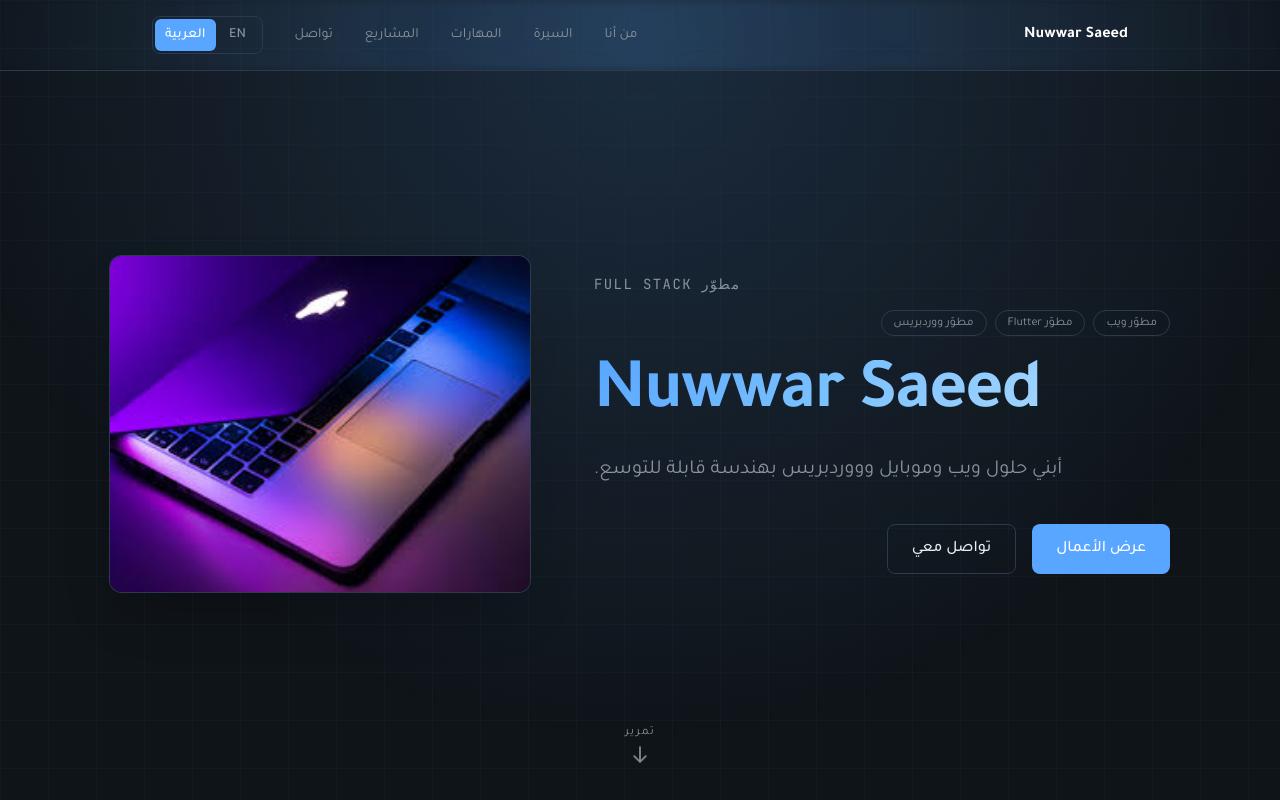
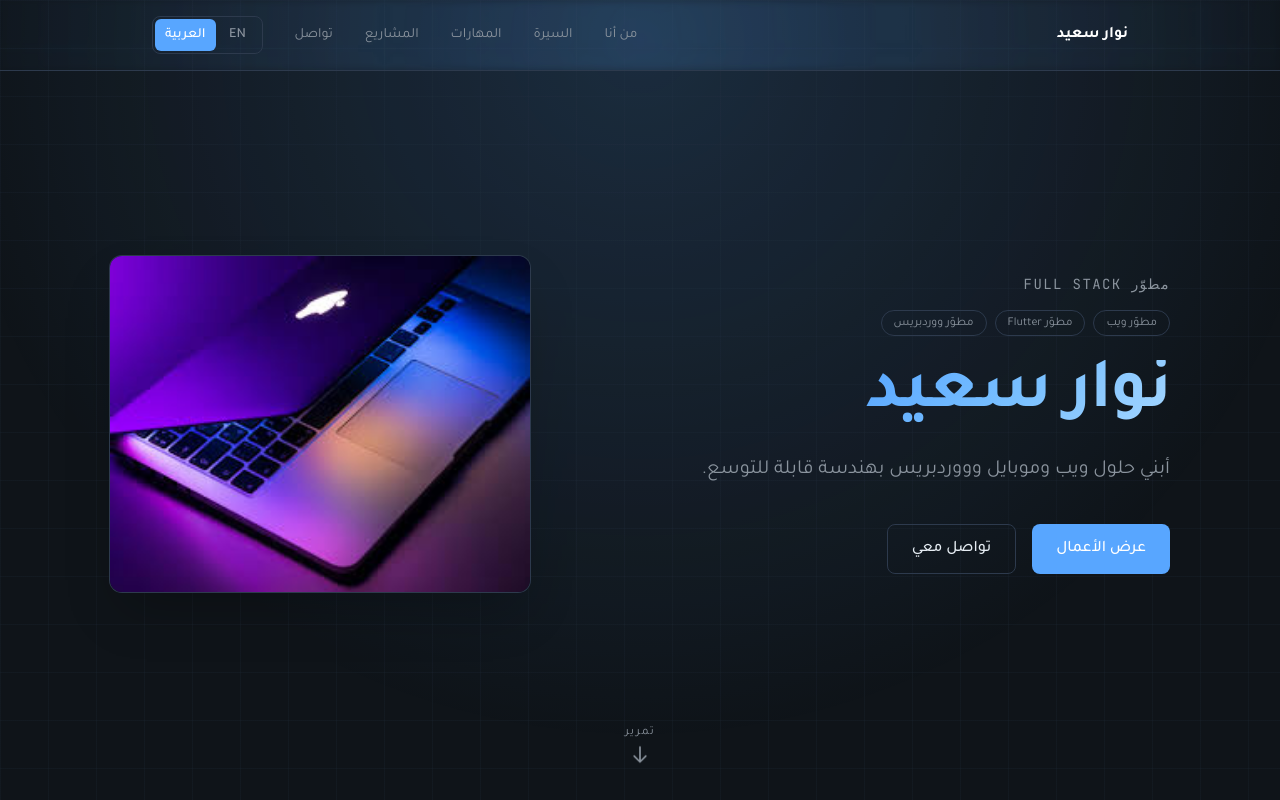
Before and after one commit to NuwrSaeed89/Nuwwar-portfolio, a Next.js app: page /ar in a window 1280 px wide. Shown: the top 800 px of the page. Built offline with nearby package versions, Linux system fonts and the light colour scheme.

Commit message:
add animi1

```diff
--- a/src/app/[locale]/layout.tsx
+++ b/src/app/[locale]/layout.tsx
@@ -5,11 +5,11 @@ import { isValidLocale, type Locale } from "@/i18n/config";
 
 const titles: Record<Locale, string> = {
   en: "Nuwwar Saeed | WordPress Developer",
-  ar: "نوّار سعيد | مطوّر ووردبريس",
+  ar: "نوار سعيد | مطوّر ووردبريس",
 };
 const descriptions: Record<Locale, string> = {
   en: "Portfolio of Nuwwar Saeed — WordPress developer specializing in themes, plugins, and custom solutions.",
-  ar: "معرض أعمال نوّار سعيد — مطوّر ووردبريس متخصص في القوالب والإضافات والحلول المخصصة.",
+  ar: "معرض أعمال نوار سعيد — مطوّر ووردبريس متخصص في القوالب والإضافات والحلول المخصصة.",
 };
 
 export function generateStaticParams() {
--- a/src/components/Header.tsx
+++ b/src/components/Header.tsx
@@ -21,7 +21,7 @@ export default function Header() {
     <header className="fixed top-0 left-0 right-0 z-50 border-b border-[var(--border)] bg-[var(--bg)]/90 backdrop-blur-sm">
       <div className="max-w-5xl mx-auto px-6 py-4 flex items-center justify-between">
         <Link href={`/${locale}`} className="font-semibold text-white">
-          Nuwwar Saeed
+          {t("site.name")}
         </Link>
         <nav className="hidden sm:flex items-center gap-8">
           {linkKeys.map(({ href, key }) => (
--- a/src/components/Hero.tsx
+++ b/src/components/Hero.tsx
@@ -13,8 +13,9 @@ export default function Hero() {
       <div className="absolute inset-0 bg-gradient-to-b from-[var(--bg)]/80 via-transparent to-[var(--bg)] pointer-events-none" />
       <div className="relative z-10 w-full max-w-6xl mx-auto px-6 flex flex-col lg:flex-row items-center justify-center gap-12 lg:gap-16">
         <div
-          className={`flex-1 text-center lg:text-left max-w-xl ${textAnim}`}
+          className={`flex-1 text-center lg:text-start max-w-xl ${textAnim}`}
           style={{ animationDelay: "0ms" }}
+          dir={dir}
         >
           <p className="font-mono text-sm text-[var(--muted)] uppercase tracking-widest mb-4">
             {t("hero.badge")}
@@ -31,7 +32,7 @@ export default function Hero() {
             </span>
           </div>
           <h1 className="text-5xl sm:text-6xl md:text-7xl font-bold tracking-tight mb-6">
-            <span className="gradient-text">Nuwwar Saeed</span>
+            <span className="gradient-text inline-block">{t("site.name")}</span>
           </h1>
           <p className="text-xl text-[var(--muted)] max-w-2xl mx-auto lg:mx-0 mb-10">
             {t("hero.tagline")}
--- a/src/components/Skills.tsx
+++ b/src/components/Skills.tsx
@@ -10,13 +10,13 @@ type TabKey = "web" | "flutter" | "wordpress";
 const tabSkillMap: Record<TabKey, SkillItem[]> = {
   web: [
     { nameKey: "htmlCssJs", categoryKey: "Frontend" },
-    { nameKey: "Next.js", categoryKey: "Frontend" },
+    { nameKey: "nextJs", categoryKey: "Frontend" },
     { nameKey: "Tailwind CSS", categoryKey: "Frontend" },
     { nameKey: "Oracle ADF", categoryKey: "Development" },
     { nameKey: "PHP", categoryKey: "Backend" },
     { nameKey: "REST API", categoryKey: "API" },
     { nameKey: "MySQL", categoryKey: "Database" },
-    { nameKey: "customCodes", categoryKey: "Development" },
+    { nameKey: "Laravel", categoryKey: "Backend" },
     { nameKey: "seoFriendly", categoryKey: "SEO" },
   ],
   flutter: [
--- a/src/messages/ar.json
+++ b/src/messages/ar.json
@@ -1,4 +1,7 @@
 {
+  "site": {
+    "name": "نوار سعيد"
+  },
   "nav": {
     "about": "من أنا",
     "resume": "السيرة",
@@ -20,7 +23,7 @@
   },
   "about": {
     "title": "من أنا",
-    "p1": "أنا نوّار سعيد، مطوّرة Full Stack بخبرة تزيد عن 5 سنوات في تطوير الويب وFlutter وووردبريس.",
+    "p1": "أنا نوار سعيد، مطوّرة Full Stack بخبرة تزيد عن 5 سنوات في تطوير الويب وFlutter وووردبريس.",
     "p2": "أبني مواقع وتطبيقات موبايل قابلة للتوسع باستخدام أدوات حديثة مثل WooCommerce وREST API وFirebase مع منهجية عمل سحابية.",
     "education": "مهندسة برمجيات، خريجة جامعة حلب."
   },
@@ -98,8 +101,9 @@
       "Firebase": "Firebase",
       "State Management": "إدارة الحالة",
       "Responsive UI": "واجهة متجاوبة",
-      "Next.js": "Next.js",
+      "nextJs": "Next.js",
       "Tailwind CSS": "Tailwind CSS",
+      "Laravel": "لارافيل",
       "Oracle ADF": "Oracle ADF",
       "htmlCssJs": "HTML / CSS / JS",
       "MySQL": "MySQL"
@@ -155,7 +159,7 @@
     "behance": "Behance"
   },
   "footer": {
-    "copyright": "نوّار سعيد. مطوّر ووردبريس.",
+    "copyright": "نوار سعيد. مطوّر ووردبريس.",
     "top": "أعلى",
     "contact": "تواصل"
   }
--- a/src/messages/en.json
+++ b/src/messages/en.json
@@ -1,4 +1,7 @@
 {
+  "site": {
+    "name": "Nuwwar Saeed"
+  },
   "nav": {
     "about": "About",
     "resume": "Resume",
@@ -98,8 +101,9 @@
       "Firebase": "Firebase",
       "State Management": "State Management",
       "Responsive UI": "Responsive UI",
-      "Next.js": "Next.js",
+      "nextJs": "Next.js",
       "Tailwind CSS": "Tailwind CSS",
+      "Laravel": "Laravel",
       "Oracle ADF": "Oracle ADF",
       "htmlCssJs": "HTML / CSS / JS",
       "MySQL": "MySQL"
```
